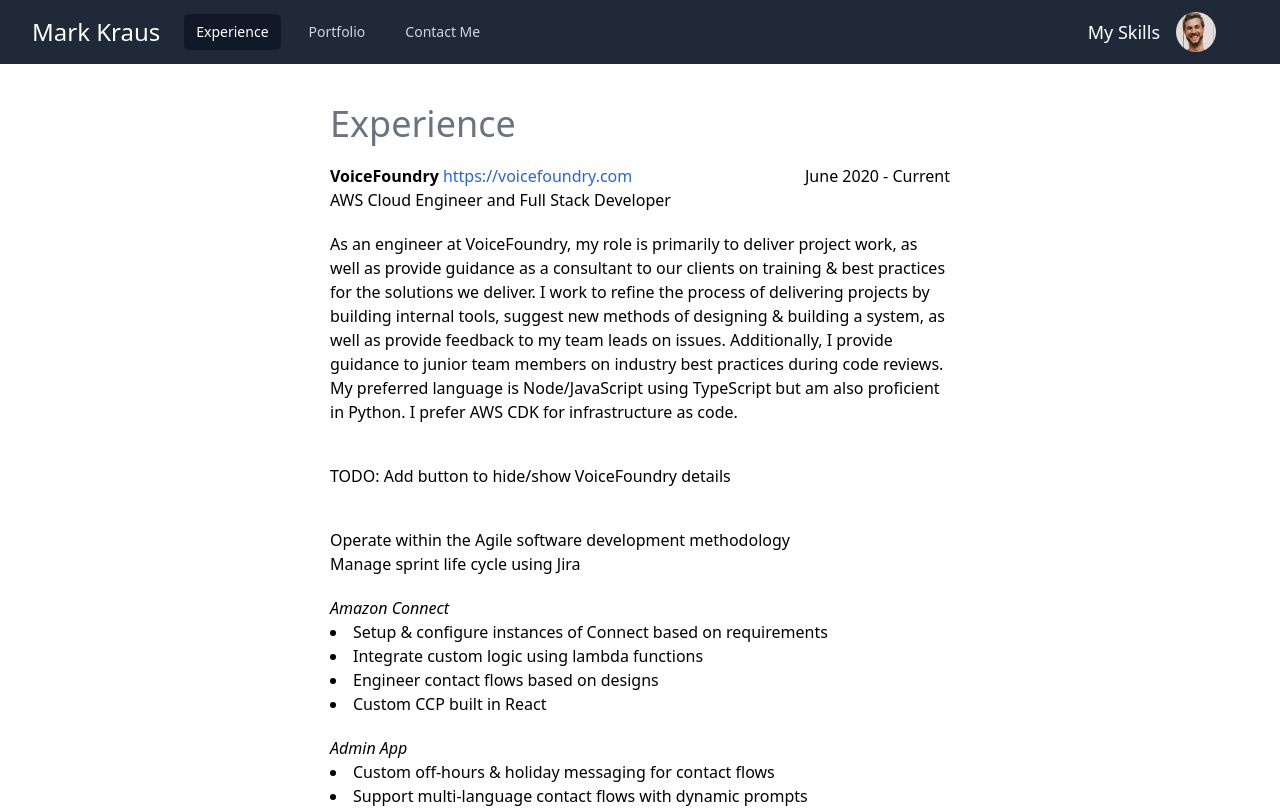
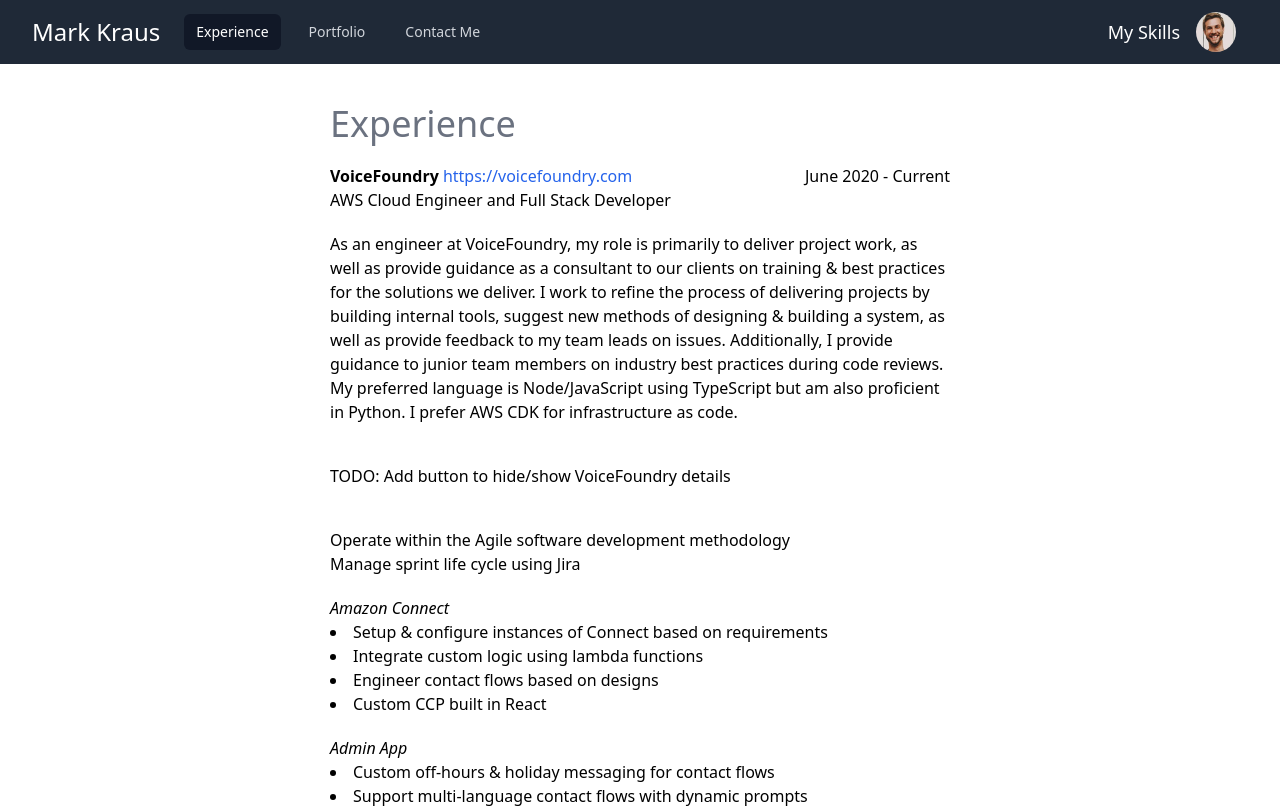
Before and after one commit to vinarius/portfolio, a Next.js app: page / in a window 1280 px wide. Shown: the top 808 px of the page. Built offline with nearby package versions, Linux system fonts and the light colour scheme.

Commit message:
navbar styling

```diff
--- a/components/navbar.tsx
+++ b/components/navbar.tsx
@@ -81,7 +81,7 @@
                 </div>
               </div>
               <div
-                className="absolute right-0 flex items-center mr-5 sm:static sm:inset-auto p-1 cursor-pointer rounded-md text-lg text-white hover:bg-gray-700 transition-all"
+                className="absolute right-0 flex items-center sm:static sm:inset-auto p-1 cursor-pointer rounded-md text-lg text-white hover:bg-gray-700 transition-all"
                 onClick={handleOpenOverlay}
               >
                 <p className="mx-4">My Skills</p>
```
